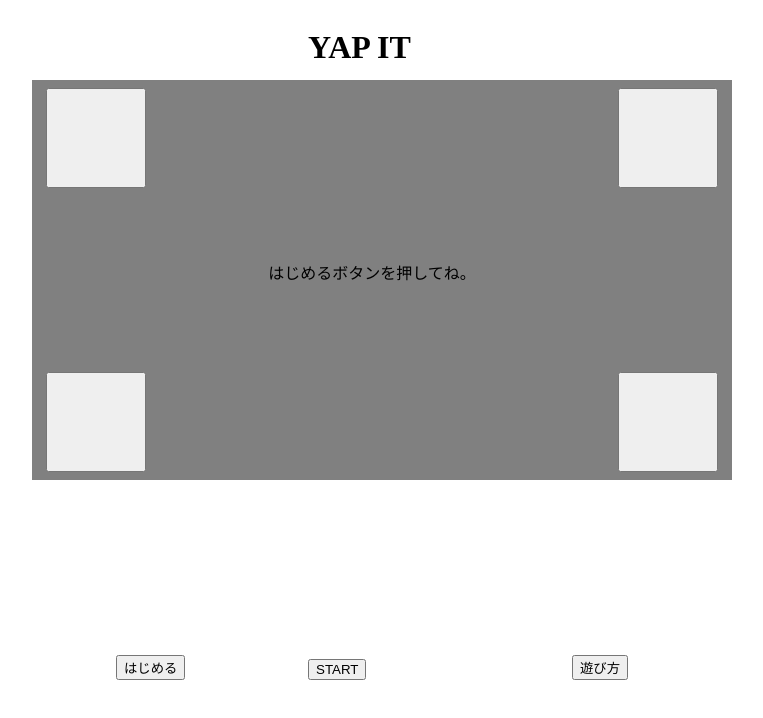
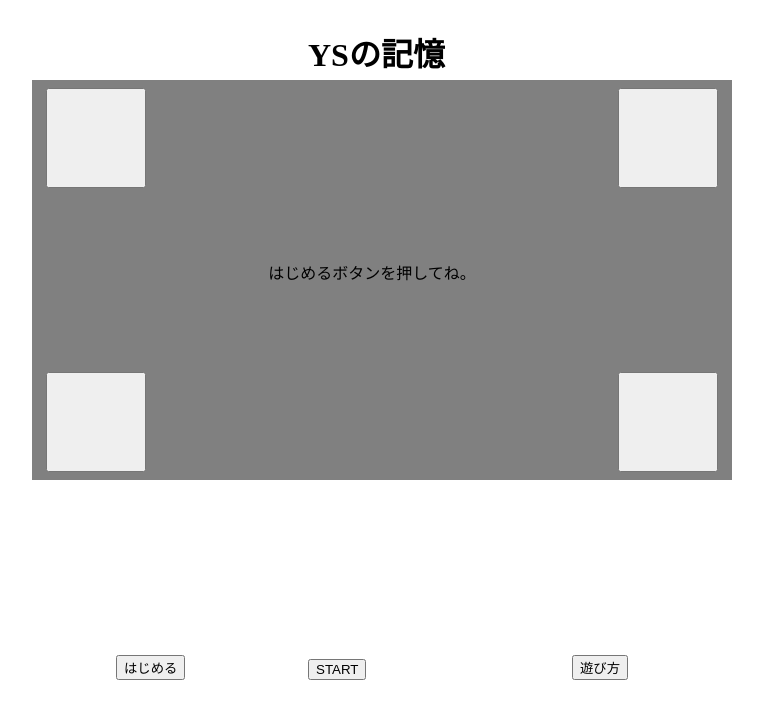
Before and after one commit to yasudayo/YSnokioku, a plain HTML site: page index.html in a window 1280 px wide. Shown: the whole page, without its empty margins (268-1031 px from the left). Drawn offline with Linux system fonts and the light colour scheme.

Commit message:
Update index.html

```diff
--- a/index.html
+++ b/index.html
@@ -6,8 +6,8 @@
     <meta http-equiv="X-UA-Compatible" content="IE=edge">
     <meta name="viewport" content="width=device-width, initial-scale=1.0">
     <link rel="stylesheet" href="style.css">
-    <title>YAP IT</title>
-    <h1 id="title1">YAP IT</h1>
+    <title>YSの記憶</title>
+    <h1 id="title1">YSの記憶</h1>
     <div id="gamen">
         <div id="ruletext"></div>
         <input type="button" id="red">
```
